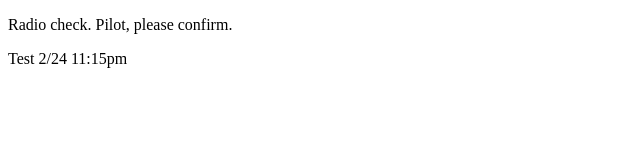
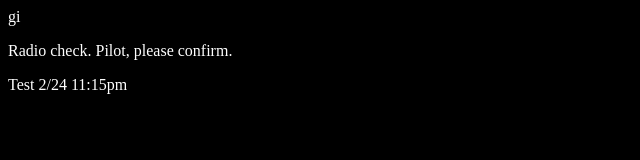
Before and after one commit to MattRoski/communication-log, a plain HTML site: page index.html in a window 1280 px wide. Shown: the whole page, without its empty margins (0-640 px from the left). Drawn offline with Linux system fonts and the light colour scheme.

Commit message:
adding style.css

```diff
--- a/index.html
+++ b/index.html
@@ -1,5 +1,6 @@
 <!DOCTYPE html>
 <html>
+   <head><link rel="stylesheet" type="text/css" href="style.css">gi</head>
    <body>
       <p>Radio check. Pilot, please confirm.</p>
       <p>Test 2/24 11:15pm</p>
--- /dev/null
+++ b/style.css
@@ -0,0 +1,4 @@
+body {
+    color: white;
+    background-color: black;
+ }
```
